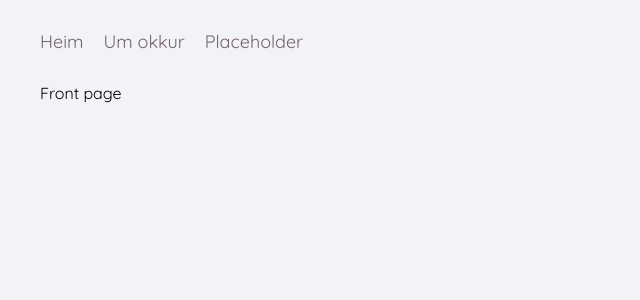
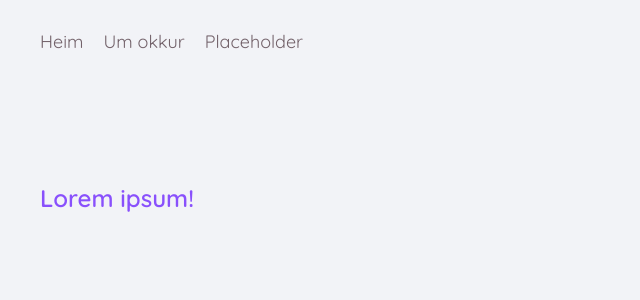
Before and after one commit to cadia-lvl/qa-crowdsourcing-web, a React (Create React App) app: page / in a window 1280 px wide. Shown: the top 300 px of the page, without its empty margins (0-640 px from the left). Built offline with nearby package versions, Linux system fonts and the light colour scheme.

Commit message:
created text input

```diff
--- /dev/null
+++ b/src/components/atoms/Inputs/TextInput/index.tsx
@@ -0,0 +1,5 @@
+import React from "react";
+
+export const index = () => {
+	return <input type="text" value="x" />;
+};
--- /dev/null
+++ b/src/components/atoms/Inputs/index.ts
@@ -0,0 +1 @@
+export * from "./TextInput";
--- /dev/null
+++ b/src/components/atoms/index.ts
@@ -0,0 +1 @@
+export * from "./Inputs";
--- a/src/layout/Header/styles.ts
+++ b/src/layout/Header/styles.ts
@@ -8,6 +8,7 @@ export const Outer = styled.div`
 	width: 100%;
 	box-sizing: border-box;
 	padding: 30px 0;
+	margin-bottom: 100px;
 `;
 
 export const HeaderItem = styled.div`
--- a/src/pages/FrontPage/index.tsx
+++ b/src/pages/FrontPage/index.tsx
@@ -1,5 +1,18 @@
 import React from "react";
+import {
+	Outer,
+	TextBoxContainer,
+	LogInBoxContainer,
+	TextBoxTitle,
+} from "./styles";
 
 export const FrontPage = () => {
-	return <div>Front page</div>;
+	return (
+		<Outer>
+			<TextBoxContainer>
+				<TextBoxTitle>Lorem ipsum!</TextBoxTitle>
+			</TextBoxContainer>
+			<LogInBoxContainer></LogInBoxContainer>
+		</Outer>
+	);
 };
--- /dev/null
+++ b/src/pages/FrontPage/styles.ts
@@ -0,0 +1,28 @@
+import styled from "styled-components";
+import { Colors } from "../../styles";
+
+export const Outer = styled.div`
+	display: flex;
+	flex-direction: row;
+	width: 100%;
+`;
+
+export const TextBoxContainer = styled.div`
+	height: 40px;
+	width: 40px;
+	background-color: #f2f3f7;
+	display: flex;
+	flex: 1;
+`;
+
+export const TextBoxTitle = styled.span`
+	font-size: 24px;
+	font-weight: 600;
+	color: ${Colors.HIGHLIGHT};
+`;
+export const LogInBoxContainer = styled.div`
+	background-color: ${Colors.FG_WHITE};
+	width: 450px;
+	box-shadow: 0px 0px 20px rgba(${Colors.HIGHLIGHT_RGB}, 0.15);
+	border-radius: 5px;
+`;
--- a/src/styles/Colors/index.ts
+++ b/src/styles/Colors/index.ts
@@ -14,5 +14,7 @@ export const WARNING_BG = "#fff4de";
 
 export const HIGHLIGHT = "#8950fc";
 export const HIGHLIGHT_BG = "#eee5ff";
+export const HIGHLIGHT_RGB = "137,80,252";
 
 export const BG_COLOR = "#f2f3f7";
+export const FG_WHITE = "#f8f8f8";
```
Also changed, not shown: src/components/index.ts (added).
